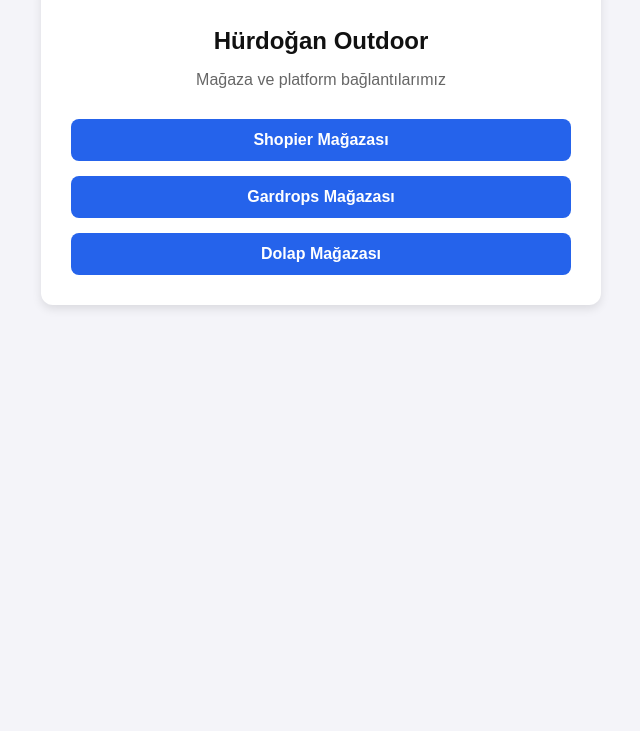
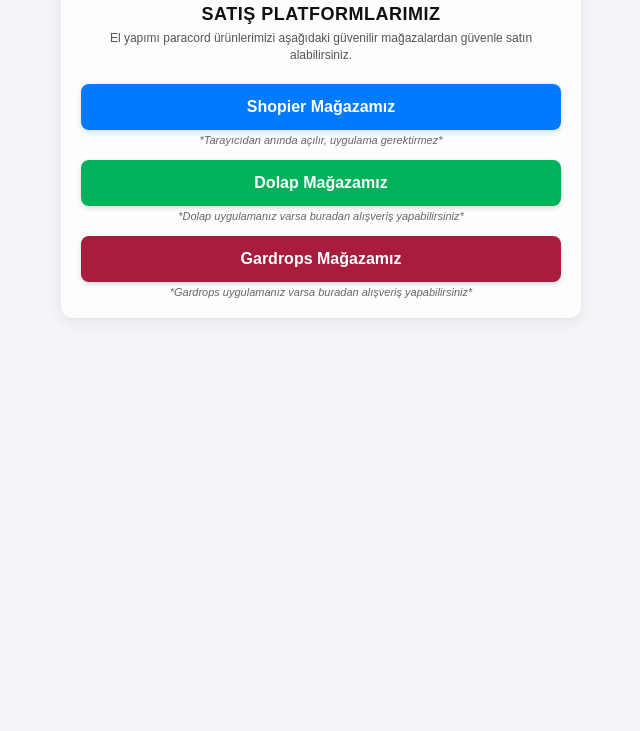
Before and after one commit to huraslan/hurdogancraft, a plain HTML site: page index.html in a window 1280 px wide. Shown: the part 69-800 px from the top of the page, without its empty margins (319-959 px from the left). Drawn offline with Linux system fonts and the light colour scheme.

Commit message:
Update index.html

```diff
--- a/index.html
+++ b/index.html
@@ -3,70 +3,101 @@
 <head>
     <meta charset="UTF-8">
     <meta name="viewport" content="width=device-width, initial-scale=1.0">
-    <title>Hürdoğan Outdoor / Shop</title>
+    <title>Hürdoğan Craft | Handmade Paracord Gear</title>
     <style>
         body {
             font-family: Arial, sans-serif;
             background-color: #f4f4f9;
+            margin: 0;
+            padding: 15px;
             color: #333;
             text-align: center;
-            padding: 50px;
-            margin: 0;
         }
         .container {
-            max-width: 500px;
+            max-width: 480px;
             margin: 0 auto;
-            background: #fff;
-            padding: 30px;
+            background: #fdfdfd;
+            padding: 20px;
             border-radius: 12px;
-            box-shadow: 0 4px 10px rgba(0,0,0,0.1);
+            box-shadow: 0 4px 15px rgba(0,0,0,0.08);
         }
-        h1 {
-            font-size: 24px;
-            margin-bottom: 10px;
+        .logo {
+            max-width: 100%;
+            height: auto;
+            display: block;
+            margin: 0 auto 15px auto;
+            border-radius: 8px;
+        }
+        .section-title {
+            font-size: 18px;
+            font-weight: bold;
+            margin: 20px 0 5px 0;
             color: #111;
+            letter-spacing: 0.5px;
         }
-        p {
-            color: #666;
-            margin-bottom: 30px;
+        .section-desc {
+            font-size: 12px;
+            color: #555;
+            margin-bottom: 20px;
+            line-height: 1.4;
         }
-        .btn-container {
+        .btn-group {
             display: flex;
             flex-direction: column;
-            gap: 15px;
+            gap: 14px;
+        }
+        .btn-box {
+            display: block;
+            text-decoration: none;
         }
         .btn {
             display: block;
-            background-color: #2563eb;
+            padding: 14px 20px;
+            border-radius: 8px;
+            font-weight: bold;
+            font-size: 16px;
             color: white;
-            padding: 12px 20px;
-            border-radius: 8px;
-            text-decoration: none;
-            font-weight: bold;
-            transition: background 0.2s;
+            box-shadow: 0 2px 5px rgba(0,0,0,0.15);
         }
-        .btn:hover {
-            background-color: #1d4ed8;
+        .btn-shopier { background-color: #007bff; }
+        .btn-dolap { background-color: #00b259; }
+        .btn-gardrops { background-color: #a81c3e; }
+
+        .note {
+            font-size: 11px;
+            color: #666;
+            margin-top: 4px;
+            font-style: italic;
         }
     </style>
 </head>
 <body>
+    <div class="container">
+        <!-- Orijinal görsel dosya adın -->
+        <img src="arka_plan_plan.jpg" alt="Hürdoğan Craft Logo" class="logo">
 
-    <div class="container">
-        <h1>Hürdoğan Outdoor</h1>
-        <p>Mağaza ve platform bağlantılarımız</p>
+        <div class="section-title">SATIŞ PLATFORMLARIMIZ</div>
+        <div class="section-desc">El yapımı paracord ürünlerimizi aşağıdaki güvenilir mağazalardan güvenle satın alabilirsiniz.</div>
 
-        <div class="btn-container">
-            <!-- Shopier Butonu -->
-            <a href="https://www.shopier.com/hurdogancraft" class="btn" target="_blank">Shopier Mağazası</a>
+        <div class="btn-group">
+            <!-- Shopier -->
+            <a href="https://www.shopier.com/hurdogancraft" class="btn-box" target="_blank">
+                <div class="btn btn-shopier">Shopier Mağazamız</div>
+                <div class="note">*Tarayıcıdan anında açılır, uygulama gerektirmez*</div>
+            </a>
 
-            <!-- Gardrops Butonu -->
-            <a href="https://www.gardrops.com/hurdogancraft" class="btn" target="_blank">Gardrops Mağazası</a>
+            <!-- Dolap (Bunu istediğin zaman değiştirebilirsin) -->
+            <a href="https://link.dolap.com/hyccwhri" class="btn-box" target="_blank">
+                <div class="btn btn-dolap">Dolap Mağazamız</div>
+                <div class="note">*Dolap uygulamanız varsa buradan alışveriş yapabilirsiniz*</div>
+            </a>
 
-            <!-- Dolap Butonu -->
-            <a href="https://link.dolap.com/hyccwhri" class="btn" target="_blank">Dolap Mağazası</a>
+            <!-- Gardrops -->
+            <a href="https://www.gardrops.com/hurdogancraft" class="btn-box" target="_blank">
+                <div class="btn btn-gardrops">Gardrops Mağazamız</div>
+                <div class="note">*Gardrops uygulamanız varsa buradan alışveriş yapabilirsiniz*</div>
+            </a>
         </div>
     </div>
-
 </body>
 </html>
```
